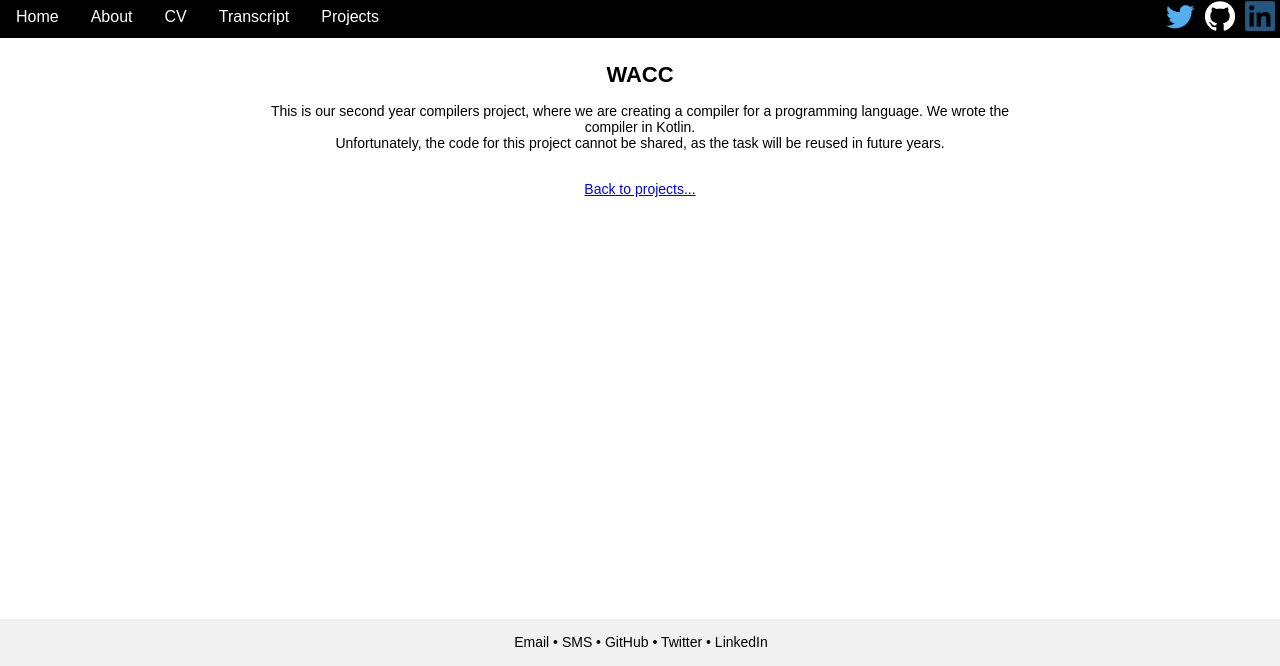
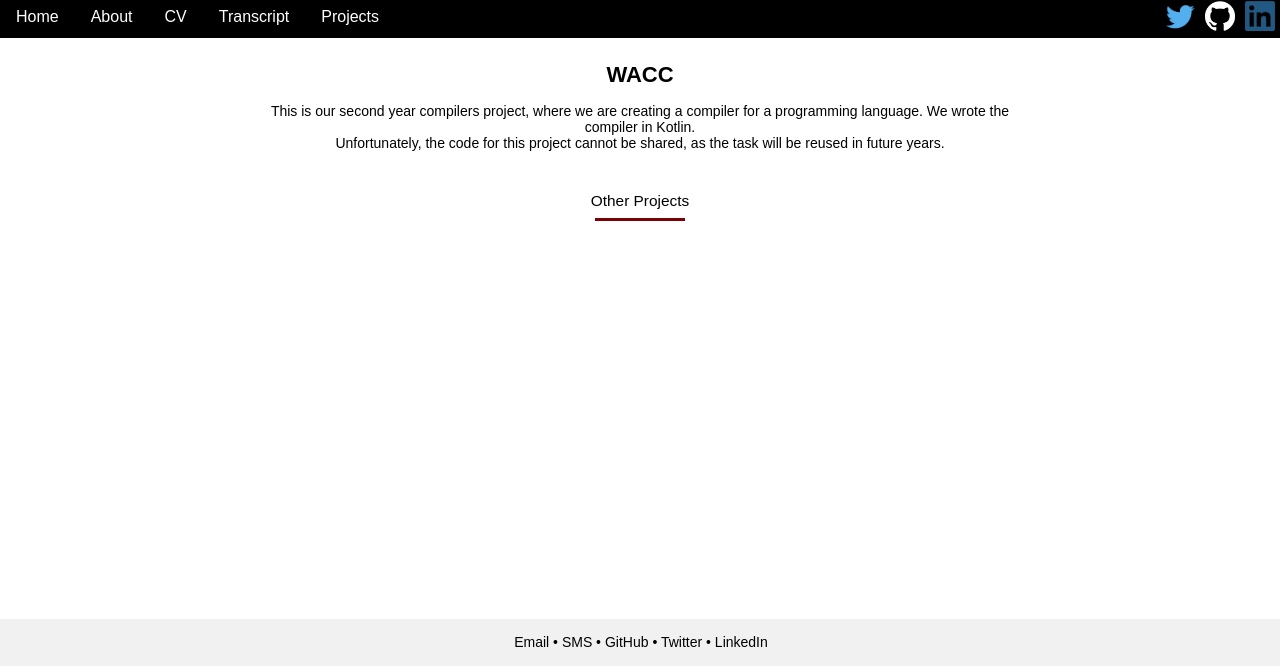
Before and after one commit to jackmorrison12/JackMorrisonBeta, a Jekyll site: the page built from _projects/wacc.md, in a window 1280 px wide, cut to the strip 234-900 px from the top of the page. Built offline with Jekyll 4.4.1, drawn with Linux system fonts in a browser that asks for light colours; nearby versions of some CDN libraries.

Commit message:
Updates button on projects page

```diff
--- a/_layouts/project.html
+++ b/_layouts/project.html
@@ -24,7 +24,15 @@ layout: default
             {% endfor %}
         {% endif %}
         <br>
-        <a href="{{site.baseurl}}/projects/">Back to projects...</a>
+
+        <div class="svg-wrapper">
+                <svg height="40" width="150" xmlns="http://www.w3.org/2000/svg">
+                    <rect id="shape" height="40" width="150" />
+                    <div id="text">
+                        <a href="{{site.baseurl}}/projects/"><span class="spot"></span>Other Projects</a>
+                    </div>
+                </svg>
+            </div>
 
 
     {% endif %}
--- a/_sass/projects.scss
+++ b/_sass/projects.scss
@@ -7,7 +7,6 @@
     text-decoration: none;
 }
 
-/* Profile Page Button CSS*/
 .spot {
     position: absolute;
     width: 100%;
```
